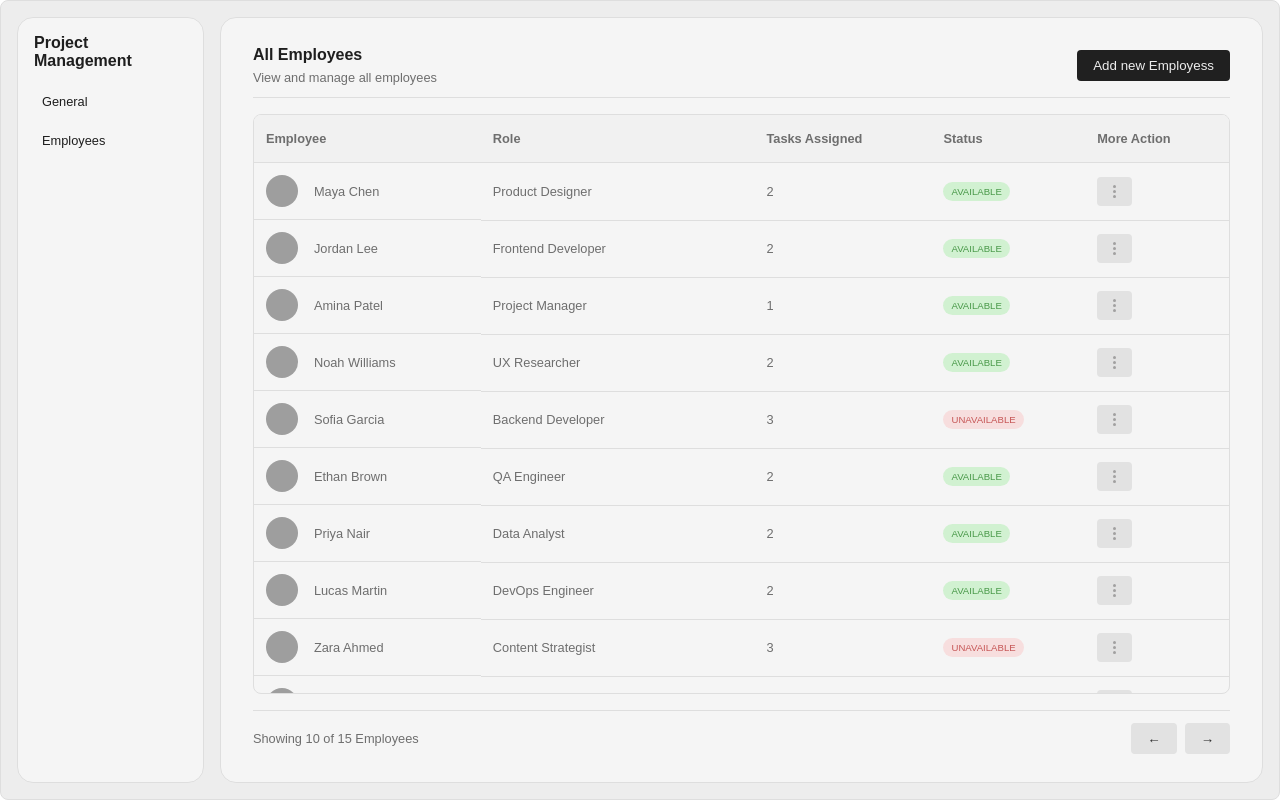
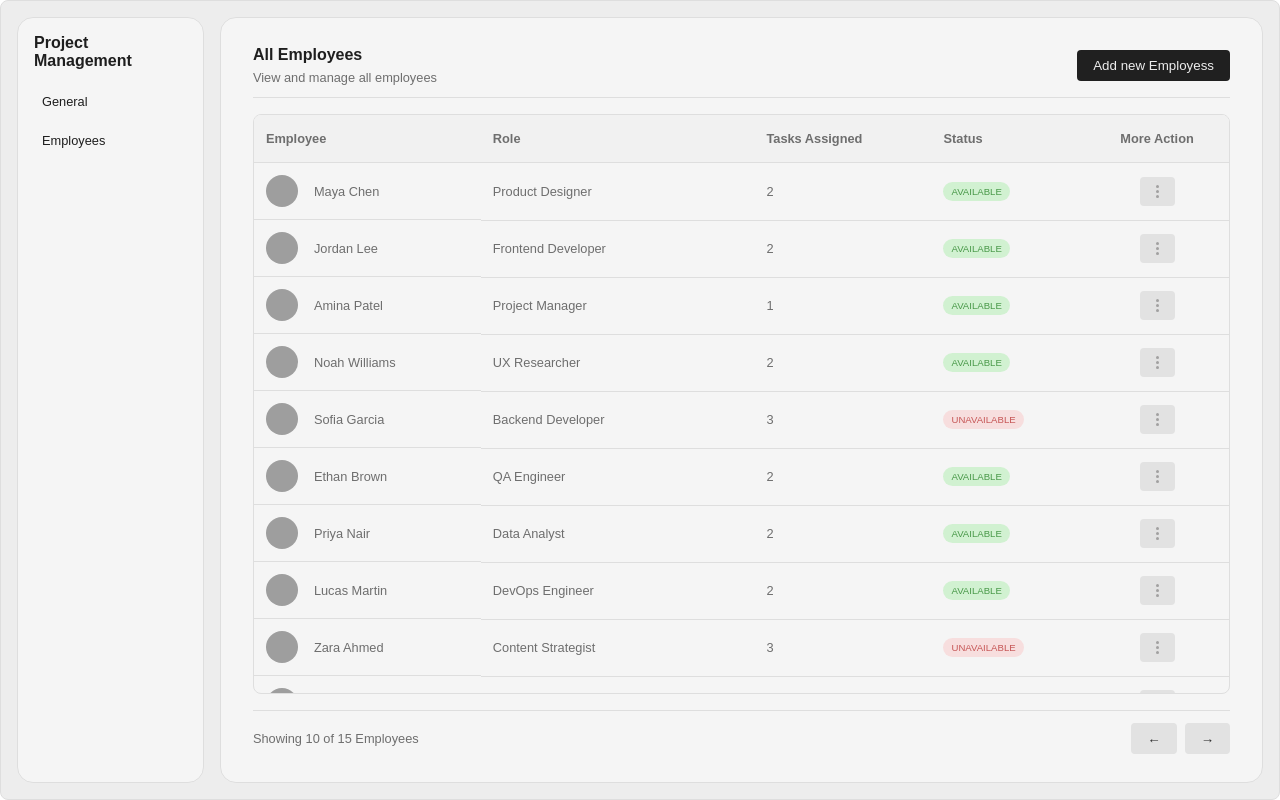
Before and after one commit to Afker99/el-proyecto, a React (Vite) app: page /employees in a window 1280 px wide. Built offline with nearby package versions, Linux system fonts and the light colour scheme; grey boxes are pictures that could not be loaded.

Commit message:
Table more action column text align centered

```diff
--- a/src/components/EmployeesTabTable/styles.module.scss
+++ b/src/components/EmployeesTabTable/styles.module.scss
@@ -17,6 +17,10 @@ main {
     border-bottom: 1px solid #dedede;
   }
 
+  &Row &Cell:last-child {
+    text-align: center;
+  }
+
   &Row:last-child > &Cell {
     border: 0;
   }
@@ -33,7 +37,13 @@ main {
       border-bottom: 1px solid #dedede;
       // border: 1px solid;
     }
+
+    tr &Cell:last-child {
+      text-align: center;
+    }
   }
+
+
 
   &Employee {
     display: flex;
```
